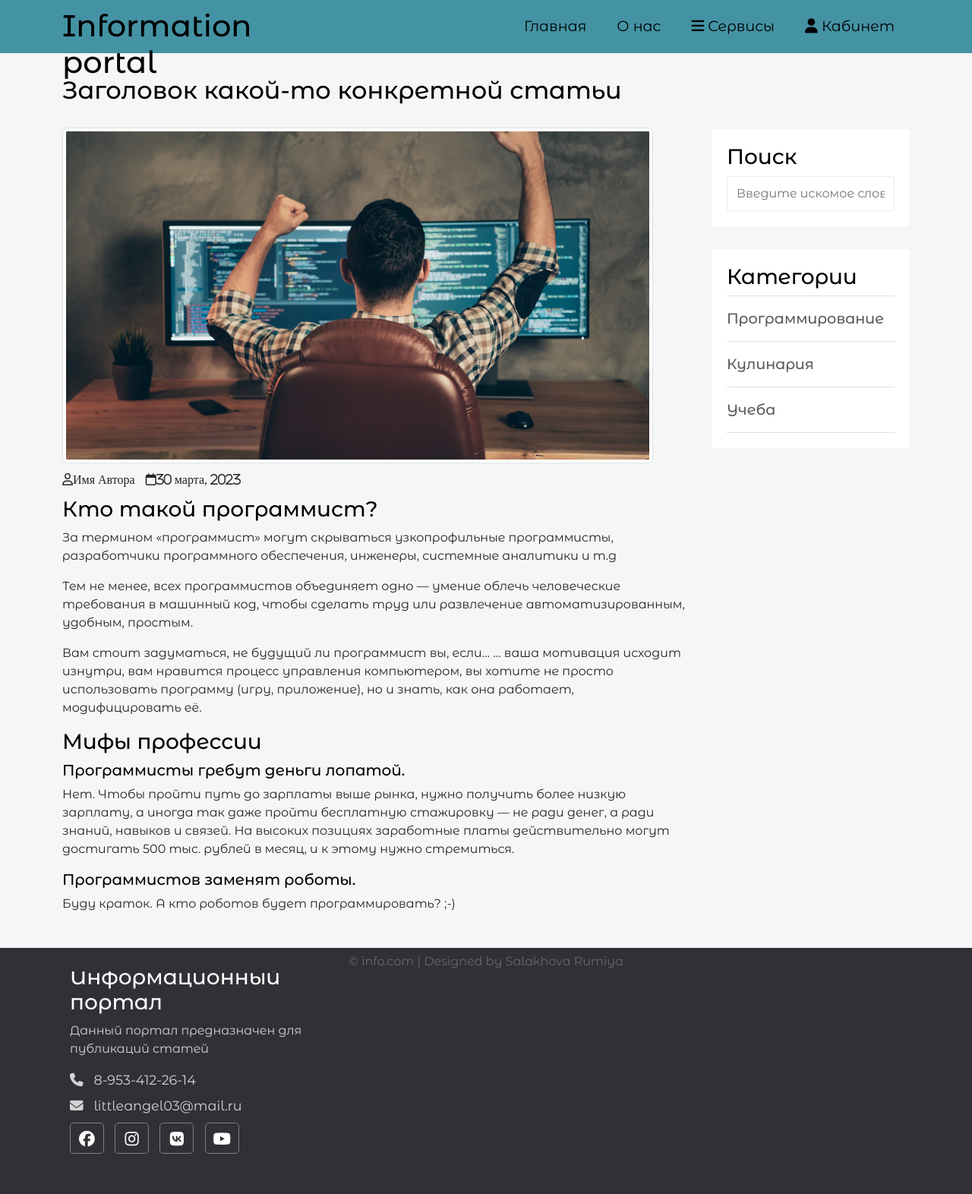
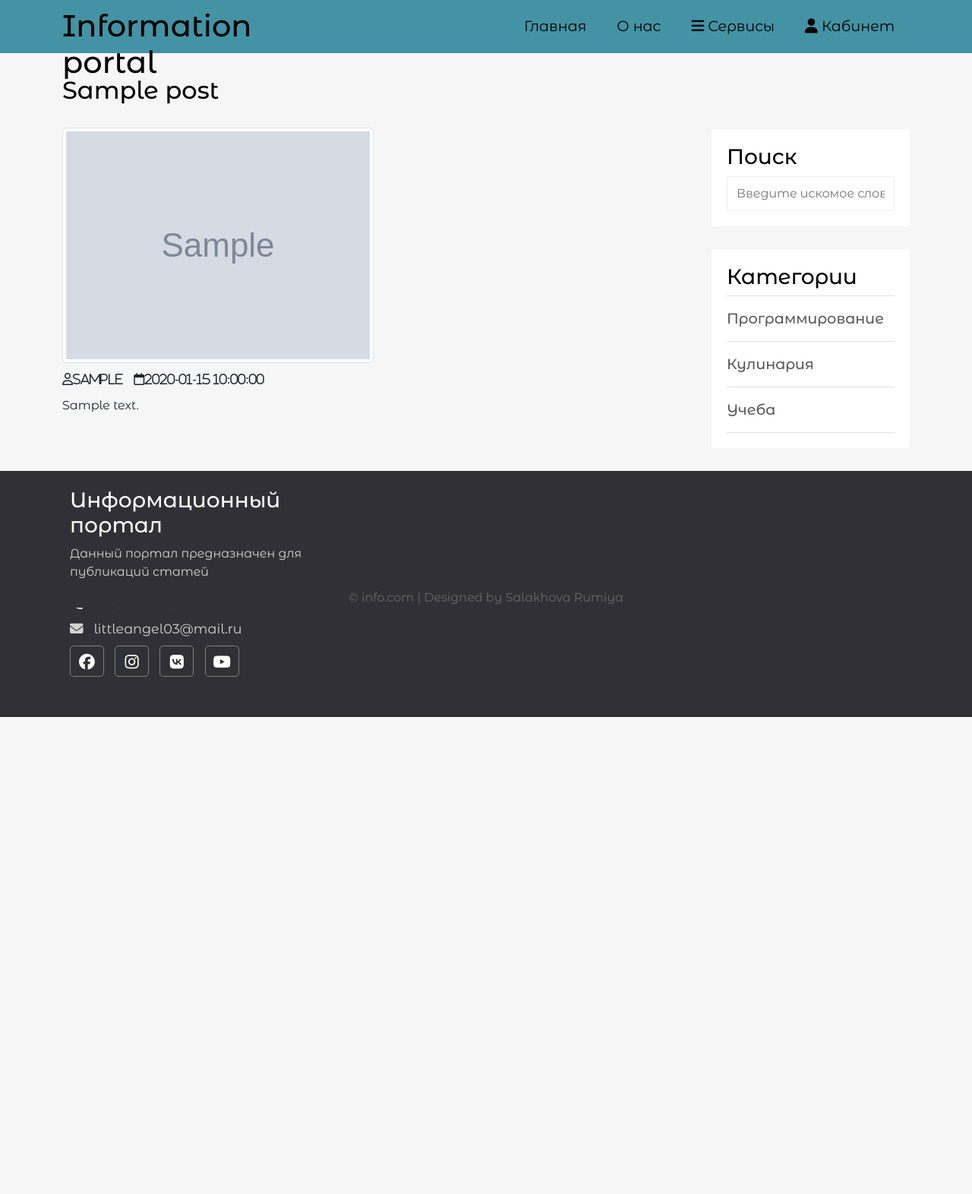
Before and after one commit to SalakhovaRum/42Laba, a PHP site: page /Laba/single.php?post=1 in a window 1280 px wide. Shown: the whole page at 76% size. After the commit the page ends 944 px from the top, so only its background shows below. Run offline with PHP 8.4, Linux system fonts and the light colour scheme; tables that the repository leaves empty or names only in its code hold one stand-in row (values such as "Sample post"); grey boxes marked "Sample" are stand-in pictures; some libraries are stand-ins or nearby versions.

Commit message:
Выводим контент на Single page

```diff
--- a/app/databases/db.php
+++ b/app/databases/db.php
@@ -202,3 +202,13 @@ function searchInTittleAndContent($text, $table1, $table2){
     dbCheckError($query);
     return $query->fetchAll();
 }
+
+// Выборка записи с автором для single
+function selectPostFromPostsWithUsersOnSingle($table1, $table2, $id){
+    global $pdo;
+    $sql = "SELECT p.*, u.username FROM $table1 AS p JOIN $table2 AS u ON p.id_user = u.id WHERE p.id=$id";
+    $query = $pdo->prepare($sql);
+    $query->execute();
+    dbCheckError($query);
+    return $query->fetch();
+}
--- a/index.php
+++ b/index.php
@@ -77,8 +77,8 @@
                         <h3>
                             <a href="<?=BASE_URL . 'single.php?post=' .  $post['id'];?>"><?=substr($post['title'], 0, 120) . '...' ?></a>
                         </h3>
-                        <i class="far fa-user"> <?=$post['username'];?></i>
-                        <i class="far fa-calendar"> <?=$post['created_date'];?></i>
+                        <i class="far fa-user"><?=$post['username'];?></i>
+                        <i class="far fa-calendar"><?=$post['created_date'];?></i>
                         <p class="preview-text">
                             <?=mb_substr($post['content'], 0, 50, 'UTF-8') . '...' ?>
                         </p>
--- a/single.php
+++ b/single.php
@@ -1,9 +1,7 @@
 <?php include "path.php";
         include SITE_ROOT . "/app/databases/db.php";
 
-$post = selectOne('posts', ['id' => $_GET['post']]);
-
-
+$post = selectPostFromPostsWithUsersOnSingle('posts', 'users', $_GET['post']);
 ?>
 
 <!doctype html>
@@ -74,40 +72,19 @@ $post = selectOne('posts', ['id' => $_GET['post']]);
     <div class="content row">
         <!-- Middle Content -->
         <div class="main-content col-md-9 col-12">
-            <h2>Заголовок какой-то конкретной статьи</h2>
+            <h2><?php echo $post['title']; ?></h2>
 
             <div class="single_post row">
                 <div class="img col-12">
-                    <img src="assets/images/image_2.jpg" alt="" class="img-thumbnail">
+                    <img src="<?=BASE_URL . 'assets/images/posts/' . $post['img']?>" alt="<?=$post['title']?>" class="img-thumbnail">
 
                 </div>
                 <div class="info">
-                    <i class="far fa-user">Имя Автора</i>
-                    <i class="far fa-calendar">30 марта, 2023</i>
+                    <i class="far fa-user"><?=$post['username'];?></i>
+                    <i class="far fa-calendar"><?=$post['created_date'];?></i>
                 </div>
                 <div class="single_post_text col-12">
-                    <h3>Кто такой программист? </h3>
-                    <p>
-                        За термином «программист» могут скрываться узкопрофильные программисты, разработчики программного обеспечения, инженеры, системные аналитики и т.д
-                    </p>
-                    <p>
-                        Тем не менее, всех программистов объединяет одно — умение облечь человеческие требования в машинный код, чтобы сделать труд или развлечение автоматизированным, удобным, простым.
-                    </p>
-                    <p>
-                        Вам стоит задуматься, не будущий ли программист вы, если…
-
-                        … ваша мотивация исходит изнутри, вам нравится процесс управления компьютером, вы хотите не просто использовать программу (игру, приложение), но и знать, как она работает, модифицировать её.
-                    </p>
-                    <h3>Мифы профессии</h3>
-                    <h5>Программисты гребут деньги лопатой.</h5>
-                    <p>
-                        Нет. Чтобы пройти путь до зарплаты выше рынка, нужно получить более низкую зарплату, а иногда так даже пройти бесплатную стажировку — не ради денег, а ради знаний, навыков и связей. На высоких позициях заработные платы действительно могут достигать 500 тыс. рублей в месяц, и к этому нужно стремиться.
-                    </p>
-                    <h5>Программистов заменят роботы.</h5>
-                    <p>
-                        Буду краток. А кто роботов будет программировать? ;-)
-                    </p>
-
+                    <?=$post['content'];?>
                 </div>
             </div>
 
```
